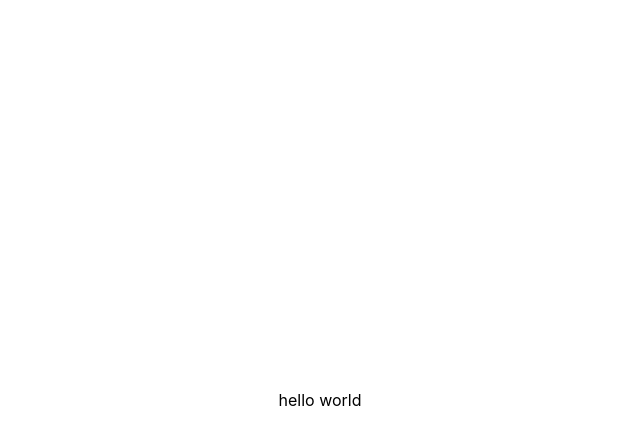
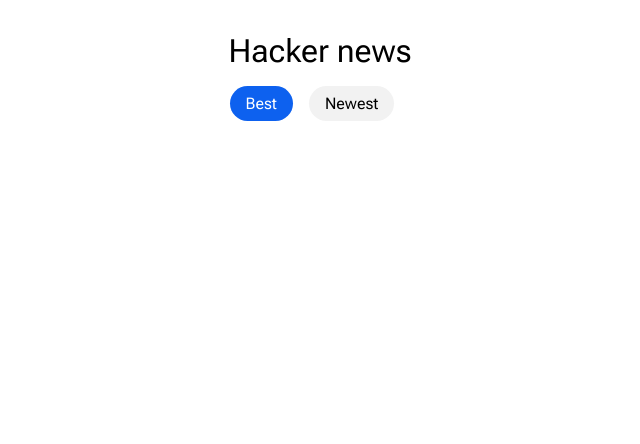
Before and after one commit to dmitryshur/hn-front, a Next.js app: page / in a window 1280 px wide. Shown: the top 444 px of the page, without its empty margins (320-960 px from the left). Built offline with nearby package versions, Linux system fonts and the light colour scheme.

Commit message:
Add tags

```diff
--- /dev/null
+++ b/components/Layout/Layout.module.css
@@ -0,0 +1,9 @@
+.container {
+    min-height: 100vh;
+    padding: 2rem;
+    flex: 1;
+    display: flex;
+    flex-direction: column;
+    justify-content: flex-start;
+    align-items: center;
+}
--- /dev/null
+++ b/components/Layout/Layout.tsx
@@ -0,0 +1,14 @@
+import { ReactElement } from 'react';
+import { Roboto_Flex } from '@next/font/google';
+import cn from 'classnames';
+import styles from './Layout.module.css';
+
+const roboto = Roboto_Flex();
+
+interface IProps {
+  children: ReactElement | ReactElement[];
+}
+
+export default function Layout({ children }: IProps) {
+  return <div className={cn([styles.container, roboto.className])}>{children}</div>;
+}
--- /dev/null
+++ b/components/Tags/Tags.module.css
@@ -0,0 +1,25 @@
+.tags {
+  align-items: center;
+  display: flex;
+  margin-top: 16px;
+}
+
+.tag {
+  background-color: #f2f2f2;
+  border-radius: 20px;
+  margin-right: 16px;
+  padding: 8px 16px;
+  text-align: center;
+  cursor: pointer;
+  transition: box-shadow 0.2s ease-in-out;
+
+}
+
+.tag:hover {
+  box-shadow: rgba(0, 0, 0, 0.24) 0 3px 8px;
+}
+
+.selected {
+  background-color: #0d61ef;
+  color: #fff;
+}
--- /dev/null
+++ b/components/Tags/Tags.tsx
@@ -0,0 +1,31 @@
+import cn from 'classnames';
+import styles from './Tags.module.css';
+import type { ITag, TTag } from './types';
+
+interface IProps {
+  tags: ITag[];
+  selectedTag: TTag;
+  onClick?: (tag: ITag) => void;
+}
+
+export default function Tags({ tags, selectedTag, onClick }: IProps) {
+  const handleClick = (tag: ITag) => () => {
+    if (onClick) {
+      onClick(tag);
+    }
+  };
+
+  return (
+    <div className={styles.tags}>
+      {tags.map((tag) => (
+        <div
+          key={tag.id}
+          className={cn(styles.tag, { [styles.selected]: selectedTag === tag.id })}
+          onClick={handleClick(tag)}
+        >
+          {tag.text}
+        </div>
+      ))}
+    </div>
+  );
+}
--- /dev/null
+++ b/components/Tags/constants.ts
@@ -0,0 +1,12 @@
+import {TTag} from './types';
+
+export const TAGS = [
+  {
+    id: 'best' as const,
+    text: 'Best',
+  },
+  {
+    id: 'newest' as const,
+    text: 'Newest',
+  },
+];
--- /dev/null
+++ b/components/Tags/types.ts
@@ -0,0 +1,7 @@
+export type TTag = 'newest' | 'best';
+
+export interface ITag {
+  id: TTag;
+  text: string;
+  selected?: boolean;
+}
--- /dev/null
+++ b/components/Title/Title.module.css
@@ -0,0 +1,3 @@
+.title {
+    font-size: 2rem;
+}
--- /dev/null
+++ b/components/Title/Title.tsx
@@ -0,0 +1,9 @@
+import styles from './Title.module.css';
+
+interface IProps {
+  text: string;
+}
+
+export default function Title({ text }: IProps) {
+  return <div className={styles.title}>{text}</div>;
+}
--- a/package.json
+++ b/package.json
@@ -9,9 +9,11 @@
     "lint": "next lint"
   },
   "dependencies": {
+    "@next/font": "^13.0.1",
     "@types/node": "18.11.9",
     "@types/react": "18.0.24",
     "@types/react-dom": "18.0.8",
+    "classnames": "^2.3.2",
     "eslint": "8.22.0",
     "eslint-config-next": "13.0.1",
     "next": "13.0.1",
--- a/pages/index.tsx
+++ b/pages/index.tsx
@@ -1,17 +1,27 @@
 import Head from 'next/head';
-import Image from 'next/image';
-import styles from '../styles/Home.module.css';
+import { useState } from 'react';
+import Layout from '../components/Layout/Layout';
+import Title from '../components/Title/Title';
+import Tags from '../components/Tags/Tags';
+import { TAGS } from '../components/Tags/constants';
+import type { TTag, ITag } from '../components/Tags/types';
 
 export default function Home() {
+  const [selectedTag, setSelectedTag] = useState<TTag>('best');
+
+  const handleTagClick = (tag: ITag) => {
+    setSelectedTag(tag.id);
+  };
+
   return (
-    <div className={styles.container}>
+    <Layout>
       <Head>
         <title>Hacker news</title>
-        <meta name="description" content="Generated by create next app" />
         <link rel="icon" href="/favicon.ico" />
       </Head>
 
-      <main className={styles.main}>hello world</main>
-    </div>
+      <Title text="Hacker news" />
+      <Tags tags={TAGS} selectedTag={selectedTag} onClick={handleTagClick} />
+    </Layout>
   );
 }
--- a/styles/Home.module.css
+++ /dev/null
@@ -1,13 +0,0 @@
-.container {
-  padding: 0 2rem;
-}
-
-.main {
-  min-height: 100vh;
-  padding: 4rem 0;
-  flex: 1;
-  display: flex;
-  flex-direction: column;
-  justify-content: center;
-  align-items: center;
-}
--- a/styles/globals.css
+++ b/styles/globals.css
@@ -14,13 +14,3 @@
 * {
   box-sizing: border-box;
 }
-
-@media (prefers-color-scheme: dark) {
-  html {
-    color-scheme: dark;
-  }
-  body {
-    color: white;
-    background: black;
-  }
-}
```
Also changed, not shown: 1 other file (tests, documents, lock files or other folders).
